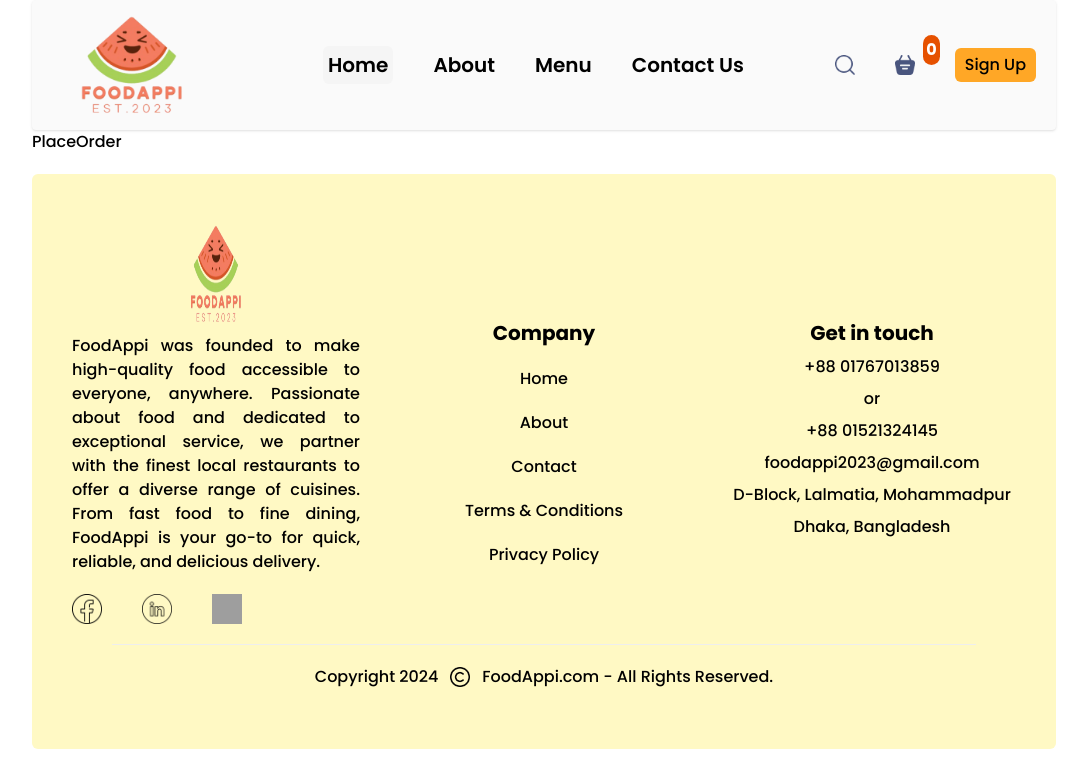
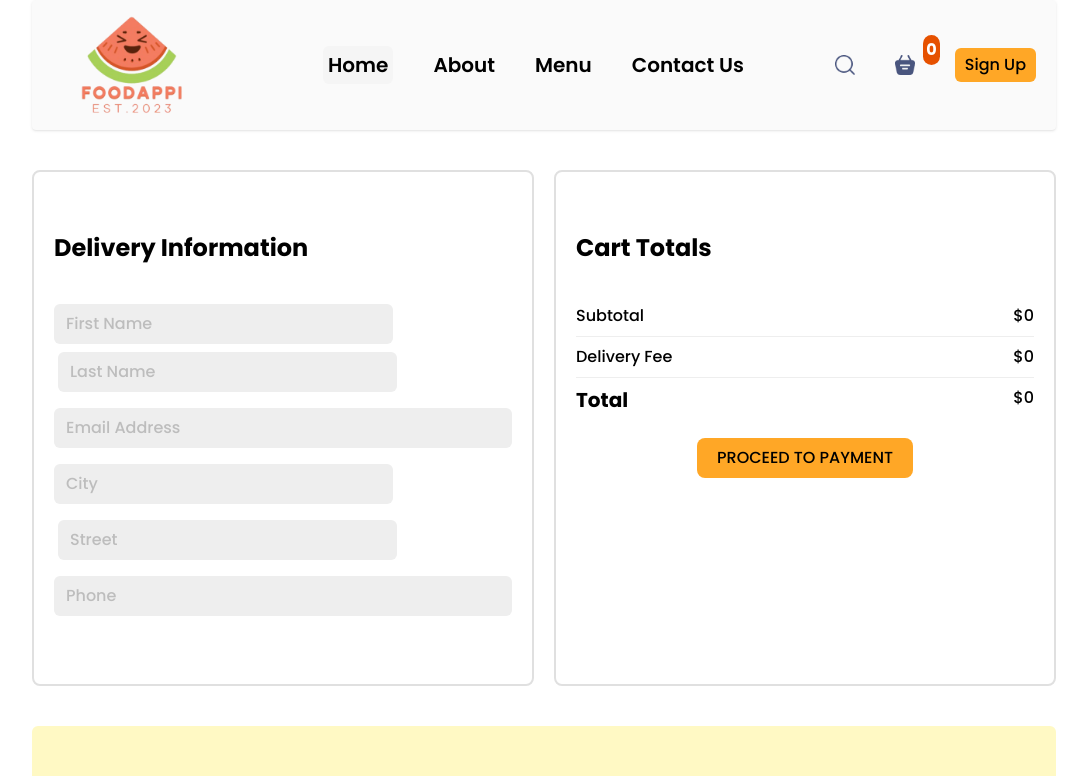
Before and after one commit to ARaihan66/FoodAppi_Frontend, a React (Vite) app: page /order in a window 1280 px wide. Shown: the top 776 px of the page, without its empty margins (96-1183 px from the left). Built offline with nearby package versions, Linux system fonts and the light colour scheme; grey boxes are pictures that could not be loaded.

Commit message:
Add place order

```diff
--- a/src/App.jsx
+++ b/src/App.jsx
@@ -1,7 +1,6 @@
 import React from 'react'
 import Home from './pages/Home'
 import { BrowserRouter, Route, Routes } from 'react-router-dom'
-import PlaceOrder from './pages/PlaceOrder'
 import Navbar from './components/navbar/Navbar'
 import FoodDetails from './pages/FoodDetails'
 import CartPage from './pages/CartPage'
@@ -12,6 +11,7 @@ import MenuPage from './pages/MenuPage'
 import ContactPage from './pages/ContactPage'
 import TermsAndConditionsPage from './pages/TermsAndConditionsPage'
 import PrivacyPolicyPage from './pages/PrivacyPolicyPage'
+import PlaceOrderPage from './pages/PlaceOrderPage'
 
 
 const App = () => {
@@ -26,7 +26,7 @@ const App = () => {
         <Route path='/contact' element={<ContactPage/>} />
         <Route path='/food-detail' element={<FoodDetails/>} />
         <Route path='/cart' element={<CartPage/>} />
-        <Route path='/order' element={<PlaceOrder/>} />
+        <Route path='/order' element={<PlaceOrderPage/>} />
         <Route path='/terms-conditions' element={<TermsAndConditionsPage/>} />
         <Route path='/privacy-policy' element={<PrivacyPolicyPage/>} />
       </Routes>
--- a/src/components/cart/Cart.jsx
+++ b/src/components/cart/Cart.jsx
@@ -5,6 +5,7 @@ import { useEffect } from "react";
 import { useDispatch, useSelector } from "react-redux";
 import toast from 'react-hot-toast';
 import { removeFromCart, incrementQty, decrementQty } from "../../redux/slices/CartSlice";
+import { Link } from "react-router-dom";
 
 const Cart = () => {
   const cartItems = useSelector((state) => state.cart.cart);
@@ -88,7 +89,7 @@ const Cart = () => {
         <h3 className="font-bold">Total Items : {totalPrice}</h3>
       </div>
       <div className="flex justify-center items-center my-[5px]">
-        <button className="uppercase font-bold py-[10px] px-[50px] bg-orange-600 rounded-full">Check Out</button>
+        <Link to="/order" className="uppercase font-bold py-[10px] px-[50px] bg-orange-600 rounded-full">Check Out</Link>
       </div>
     </div>
   );
--- /dev/null
+++ b/src/components/placeOrder/PlaceOrder.jsx
@@ -0,0 +1,71 @@
+import React, { useEffect } from "react";
+
+const PlaceOrder = () => {
+    useEffect(()=>{
+        window.scrollTo(0,0)
+    },[])
+
+  return (
+    <div className="flex justify-between gap-5 my-10">
+      <div className="flex-1 border-2 border-gray-300 rounded-lg p-5">
+        <h3 className="font-bold text-2xl my-10">Delivery Information</h3>
+        <form className="mb-10 w-full">
+
+          <div>
+            <input
+              type="text"
+              placeholder="First Name"
+              className="outline-none bg-gray-200 py-2 px-3 rounded-md"
+            />
+            <input
+              type="text"
+              placeholder="Last Name"
+              className="outline-none bg-gray-200 py-2 px-3 rounded-md ml-1 my-2"
+            />
+          </div>
+          <input
+            type="email"
+            placeholder="Email Address"
+            className="outline-none bg-gray-200 py-2 px-3 rounded-md my-2 w-full"
+          />
+          <div>
+            <input
+              type="text"
+              placeholder="City"
+              className="outline-none bg-gray-200 py-2 px-3 rounded-md my-2"
+            />
+            <input
+              type="text"
+              placeholder="Street"
+              className="outline-none bg-gray-200 py-2 px-3 rounded-md ml-1 my-2"
+            />
+          </div>
+          <input
+            type="tel"
+            placeholder="Phone"
+            className="outline-none bg-gray-200 py-2 px-3 rounded-md  my-2 w-full"
+          />
+        </form>
+      </div>
+      <div className="flex-1 border-2 border-gray-300 rounded-lg p-5">
+        <h3 className="font-bold text-2xl my-10">Cart Totals</h3>
+        <div className="flex justify-between">
+          <p>Subtotal</p> <p>$0</p>
+        </div>
+        <hr className="my-2" />
+        <div className="flex justify-between">
+          <p>Delivery Fee</p> <p>$0</p>
+        </div>
+        <hr className="my-2" />
+        <div className="flex justify-between">
+          <h4 className="font-bold text-xl">Total</h4> <p>$0</p>
+        </div>
+        <div className="flex justify-center items-center mt-6">
+          <button className="uppercase bg-orange-400 py-2 px-5 rounded-lg">Proceed To Payment</button>
+        </div>
+      </div>
+    </div>
+  );
+};
+
+export default PlaceOrder;
--- a/src/pages/PlaceOrder.jsx
+++ /dev/null
@@ -1,13 +0,0 @@
-import React, { useEffect } from 'react'
-
-const PlaceOrder = () => {
-
-  useEffect(() => {
-    window.scrollTo(0, 0);
-  }, []);
-  return (
-    <div>PlaceOrder</div>
-  )
-}
-
-export default PlaceOrder
--- /dev/null
+++ b/src/pages/PlaceOrderPage.jsx
@@ -0,0 +1,16 @@
+import React, { useEffect } from 'react'
+import PlaceOrder from '../components/placeOrder/PlaceOrder';
+
+const PlaceOrderPage = () => {
+
+  useEffect(() => {
+    window.scrollTo(0, 0);
+  }, []);
+  return (
+    <div>
+    <PlaceOrder/>
+    </div>
+  )
+}
+
+export default PlaceOrderPage
```
